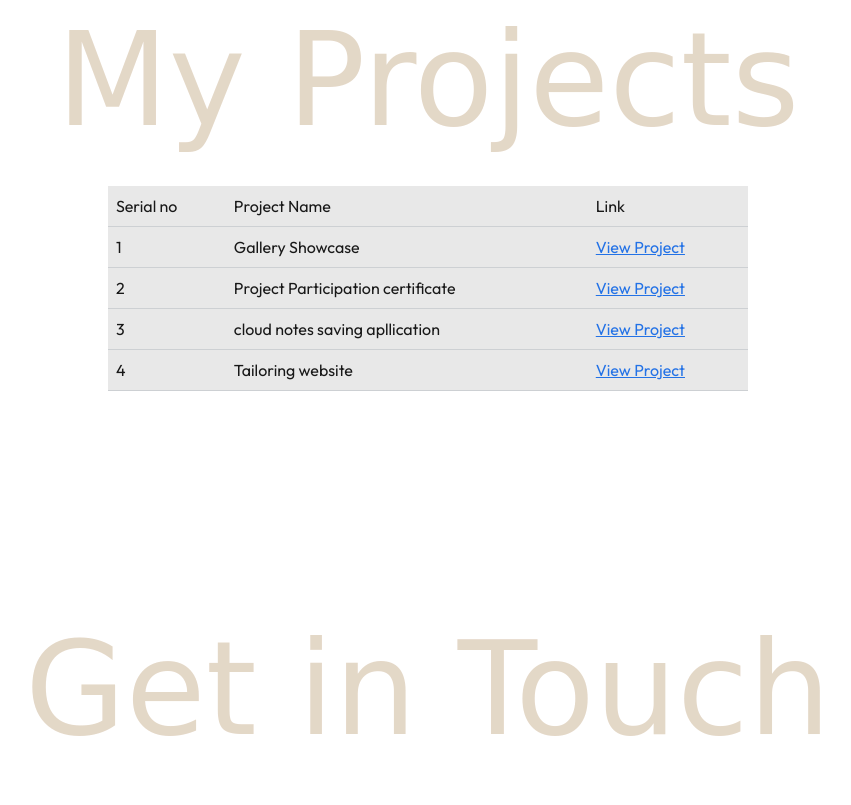
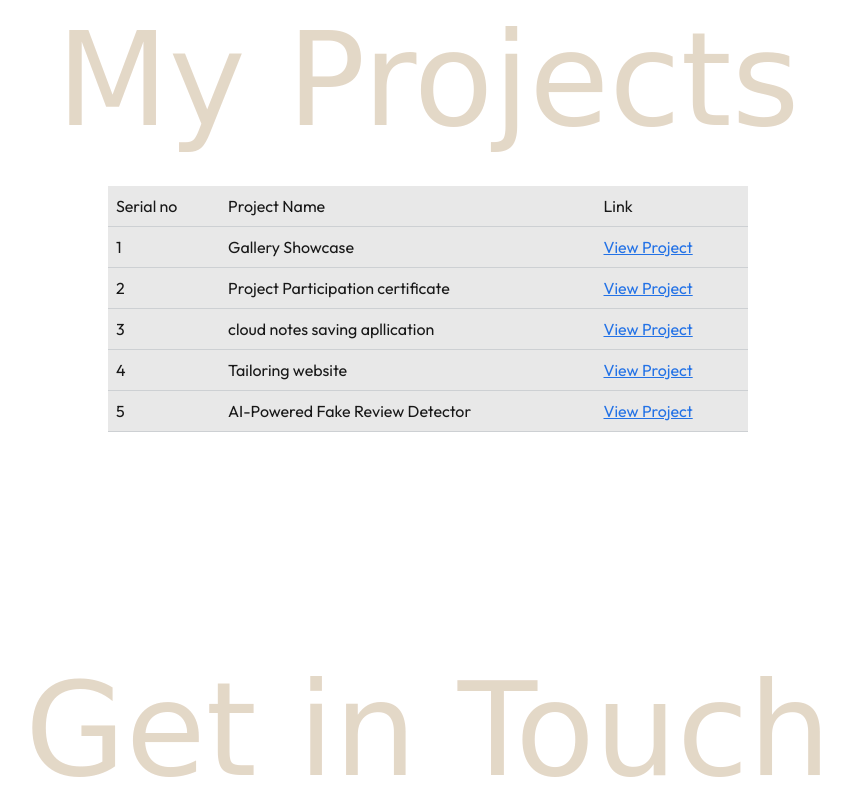
Before and after one commit to Kartik-ulli/Portfolio-, a Node server app: page / in a window 1280 px wide. Shown: the part 4761-5566 px from the top of the page, without its empty margins (212-1063 px from the left). Run offline with Node 20, Linux system fonts and the light colour scheme; some web fonts are replaced.

Commit message:
new project link updated

```diff
--- a/views/index.ejs
+++ b/views/index.ejs
@@ -308,6 +308,11 @@
                 <td>Tailoring website</td>
                 <td><a href="https://kartik-ulli.github.io/Tailoring-website/" target="_blank">View Project</a></td>
             </tr>
+            <tr>
+                <th scope="row">5</th>
+                <td>AI-Powered Fake Review Detector</td>
+                <td><a href="https://ai-powered-fake-review-detector.onrender.com//" target="_blank">View Project</a></td>
+            </tr>
             <!-- Add more project rows here -->
         </tbody>
     </table>
```
